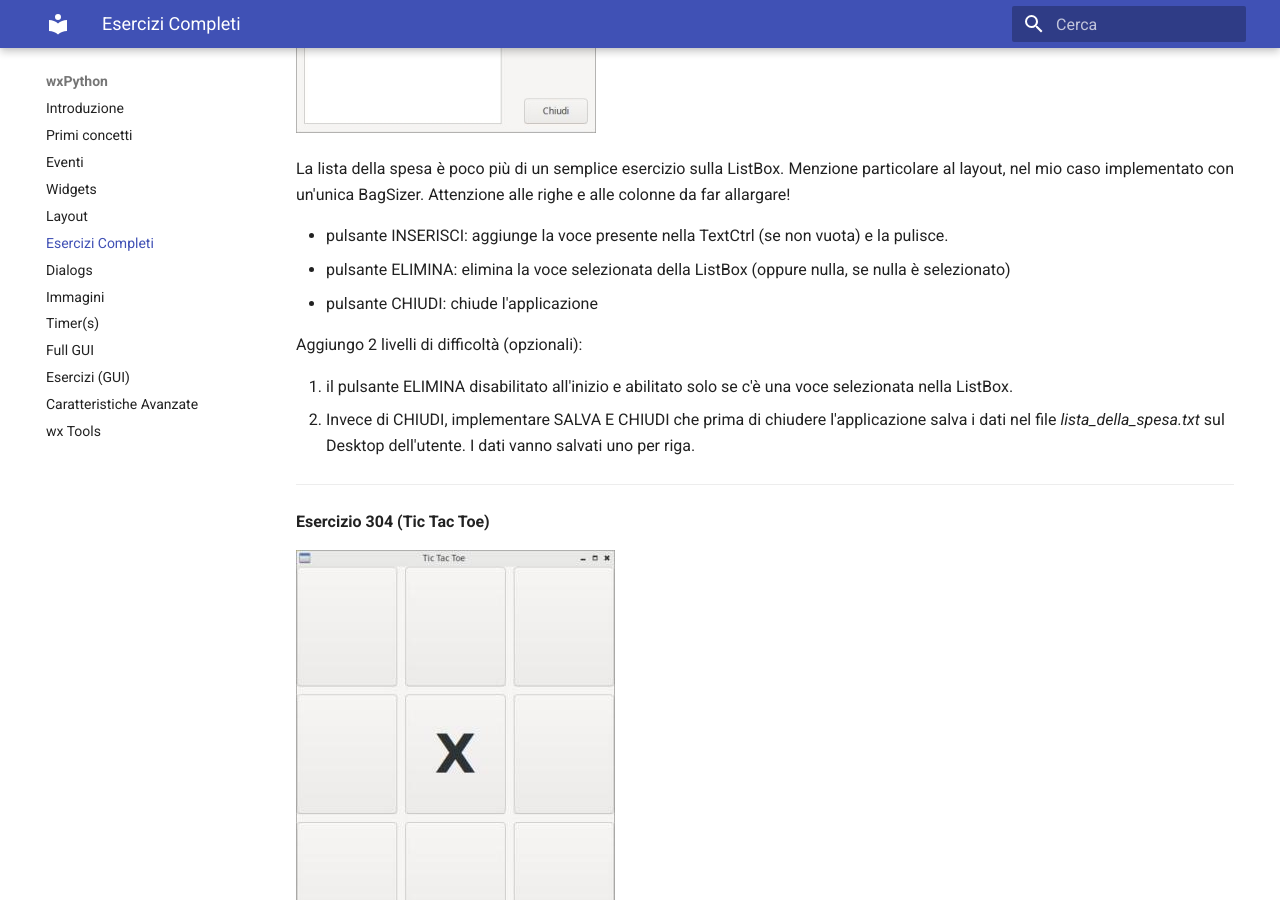
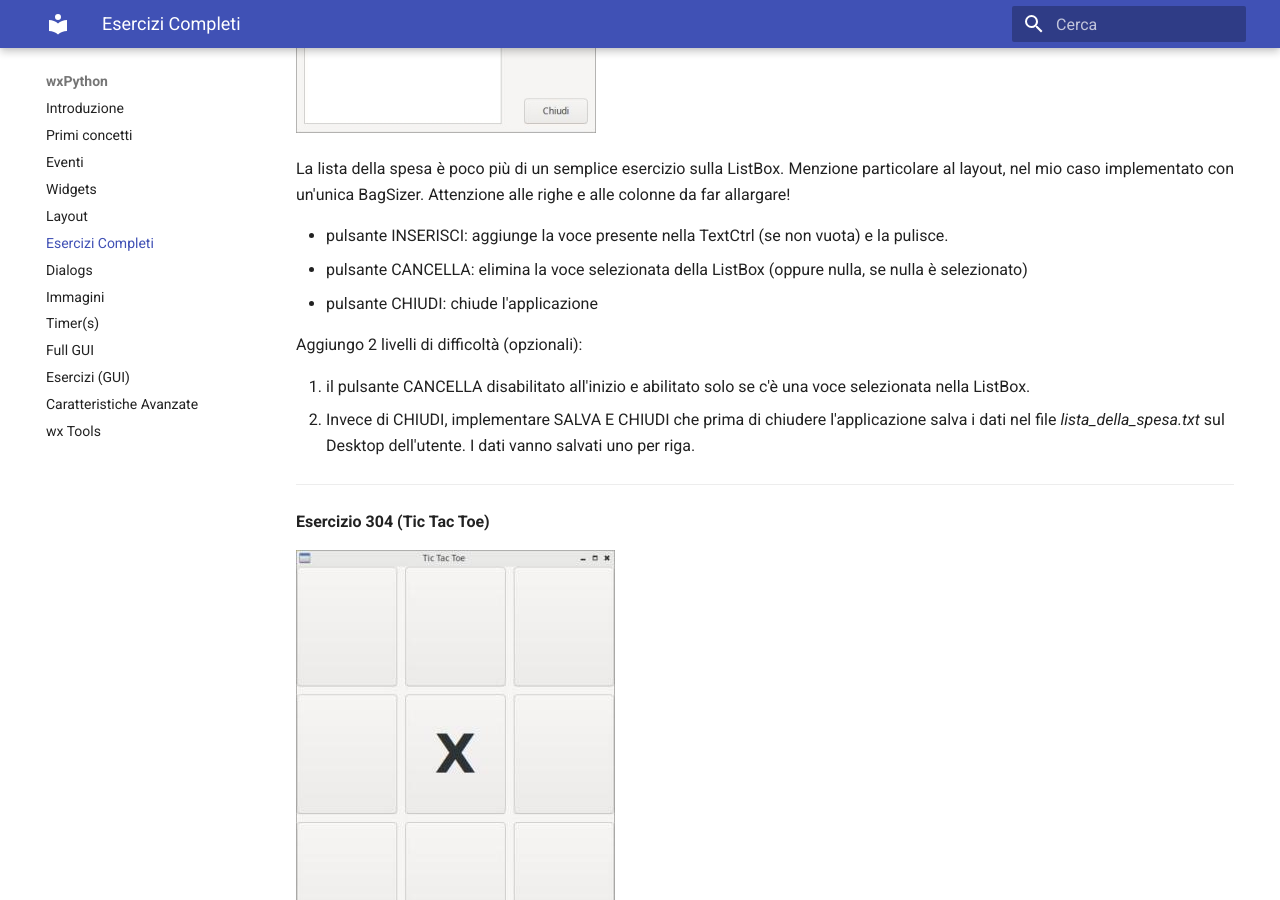
Before and after one commit to adjamhub/pyhandouts, an MkDocs documentation site: the page built from docs/wx/130_full_ex.md, in a window 1280 px wide and 900 px high, scrolled down 1419 px. Built offline with MkDocs 1.6.1 and Material for MkDocs 9.7.7, drawn with Linux system fonts in a browser that asks for light colours.

Commit message:
ELIMINA ---> CANCELLA

```diff
--- a/docs/wx/130_full_ex.md
+++ b/docs/wx/130_full_ex.md
@@ -53,13 +53,13 @@ BagSizer. Attenzione alle righe e alle colonne da far allargare!
 
 -   pulsante INSERISCI: aggiunge la voce presente nella TextCtrl (se non
     vuota) e la pulisce.
--   pulsante ELIMINA: elimina la voce selezionata della ListBox (oppure
+-   pulsante CANCELLA: elimina la voce selezionata della ListBox (oppure
     nulla, se nulla è selezionato)
 -   pulsante CHIUDI: chiude l'applicazione
 
 Aggiungo 2 livelli di difficoltà (opzionali):
 
-1.  il pulsante ELIMINA disabilitato all'inizio e abilitato solo se
+1.  il pulsante CANCELLA disabilitato all'inizio e abilitato solo se
     c'è una voce selezionata nella ListBox.
 2.  Invece di CHIUDI, implementare SALVA E CHIUDI che prima di chiudere
     l'applicazione salva i dati nel file *lista_della_spesa.txt* sul
```
